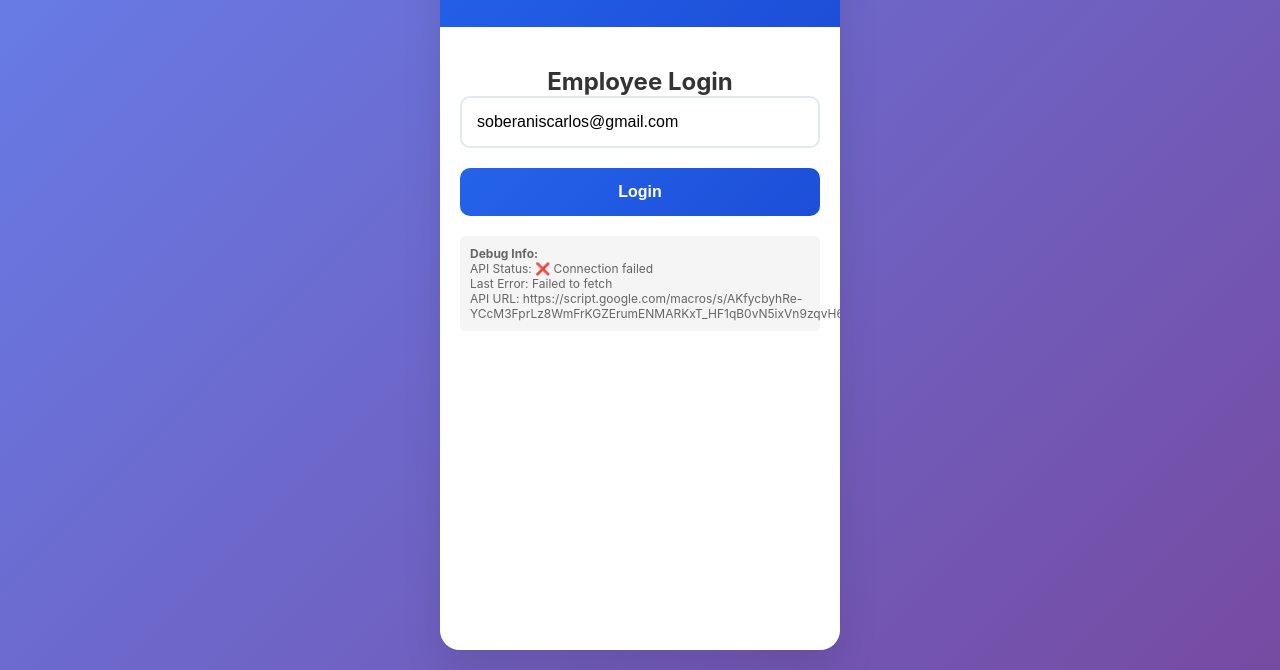
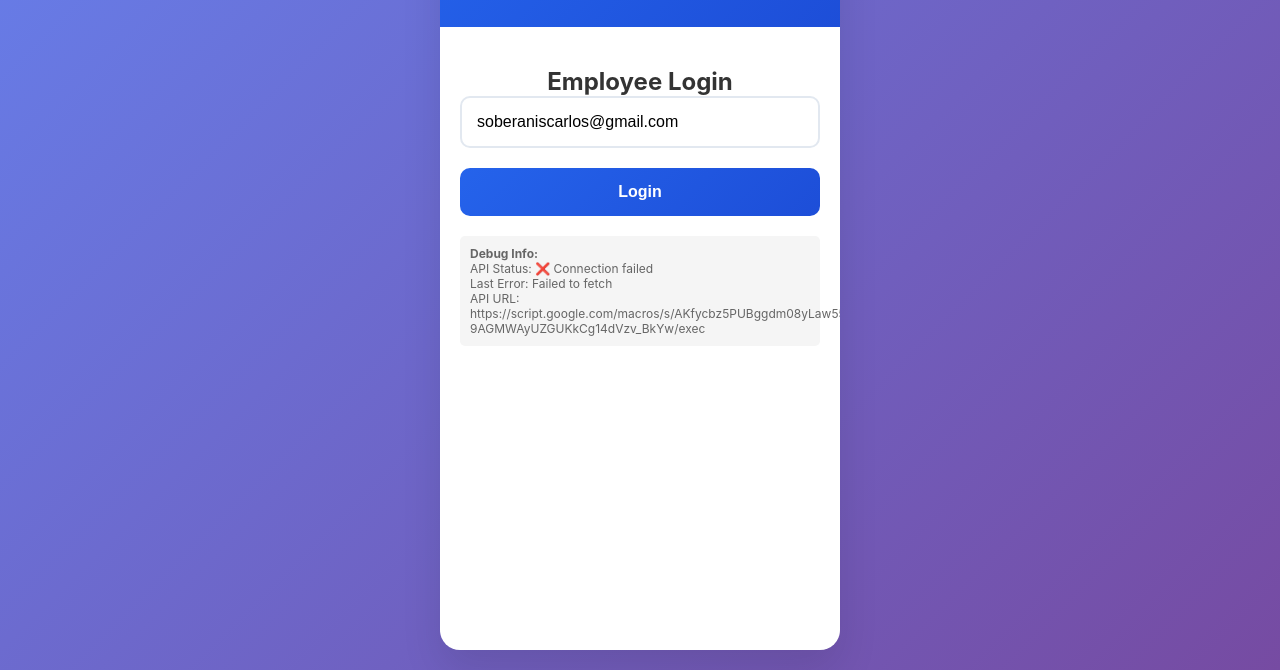
Before and after one commit to CeSobe/attendance-tracker, a plain HTML site: page index.html in a window 1280 px wide. Shown: the part 130-800 px from the top of the page. Drawn offline with Linux system fonts and the light colour scheme; no server answers.

Commit message:
Update index.html

```diff
--- a/index.html
+++ b/index.html
@@ -231,7 +231,7 @@
 
     <script>
         // 🚨 REPLACE THIS URL WITH YOUR GOOGLE APPS SCRIPT URL
-        const API_URL = 'https://script.google.com/macros/s/AKfycbyhRe-YCcM3FprLz8WmFrKGZErumENMARKxT_HF1qB0vN5ixVn9zqvH6KK38tITKPC5/exec';
+        const API_URL = 'https://script.google.com/macros/s/AKfycbz5PUBggdm08yLaw55V_91XUYaw2e_wRClNnHEFboG-9AGMWAyUZGUKkCg14dVzv_BkYw/exec';
 
         // Simple translations
         const lang = {
```
